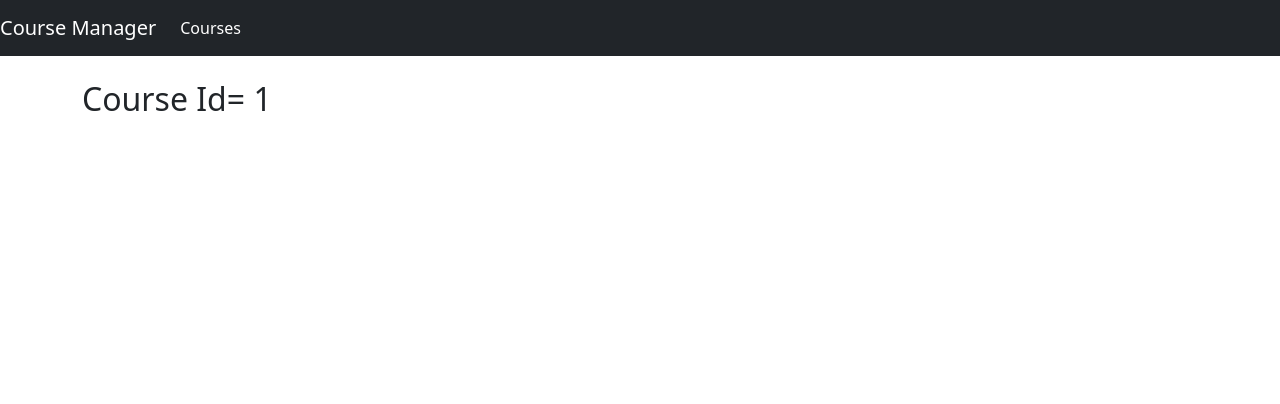
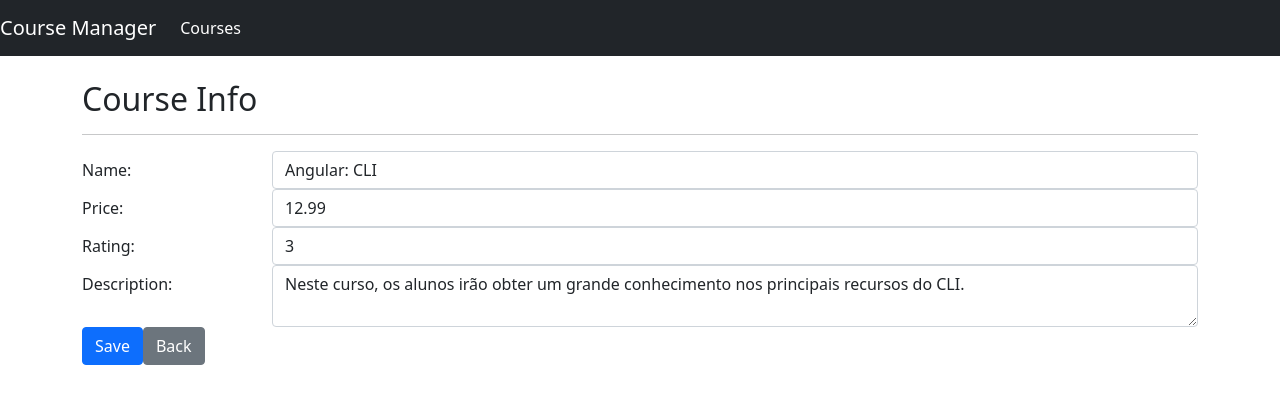
Before and after one commit to YuriAugusto/AngularProject, an Angular app: page /courses/info/1 in a window 1280 px wide. Shown: the top 404 px of the page. Built offline with nearby package versions, Linux system fonts and the light colour scheme.

Commit message:
Adição da funcionalidade de edição dos cursos

```diff
--- a/src/app/courses/course-info.component.html
+++ b/src/app/courses/course-info.component.html
@@ -1 +1,60 @@
-<h2>Course Id= {{ courseId }}</h2>
+<h2>Course Info</h2>
+<hr/><!-- adiciona uma linha abaixo do do subtítulo -->
+
+<form #courseForm="ngForm">
+
+<!-- Name -->
+  <div class="form-group row">
+    <label class="col-sm-2 col-form-label">Name:</label>
+    <div class="col-sm-10">
+      <input [(ngModel)]="course.name" required name="name" #courseName="ngModel"
+        [ngClass]="{'is-invalid': courseName.invalid}" class="form-control">
+
+      <div class="invalid-feedback">
+        <span>Course name is required</span>
+      </div>
+    </div>
+  </div>
+
+<!-- Price -->
+  <div class="form-group row">
+    <label class="col-sm-2 col-form-label">Price:</label>
+    <div class="col-sm-10">
+      <input [(ngModel)]="course.price" required name="price" #coursePrice="ngModel" type="number"
+        [ngClass]="{'is-invalid': coursePrice.invalid}" class="form-control">
+
+      <div class="invalid-feedback">
+        <span>Course price is required</span>
+      </div>
+    </div>
+  </div>
+
+<!-- Rating -->
+  <div class="form-group row">
+    <label class="col-sm-2 col-form-label">Rating:</label>
+    <div class="col-sm-10">
+      <input [(ngModel)]="course.rating" required name="rating" #courseRating="ngModel" type="number"
+        [ngClass]="{'is-invalid': courseRating.invalid}" class="form-control">
+
+      <div class="invalid-feedback">
+        <span>Course rating is required</span>
+      </div>
+    </div>
+  </div>
+
+<!-- Description -->
+  <div class="form-group row">
+    <label class="col-sm-2 col-form-label">Description:</label>
+    <div class="col-sm-10">
+      <textarea [(ngModel)]="course.description" required name="description" #courseDescription="ngModel"
+        [ngClass]="{'is-invalid': courseDescription.invalid}" class="form-control"></textarea>
+
+      <div class="invalid-feedback">
+        <span>Course description is required</span>
+      </div>
+    </div>
+  </div>
+
+  <button [disabled]="courseForm.invalid" (click)="save()" class="btn btn-primary mr-2">Save</button>
+  <button [routerLink]="['/courses']" class="btn btn-secondary">Back</button>
+</form>
--- a/src/app/courses/course-info.component.ts
+++ b/src/app/courses/course-info.component.ts
@@ -1,5 +1,7 @@
 import { Component, OnInit } from "@angular/core";
 import { ActivatedRoute } from "@angular/router";
+import { Course } from "./course";
+import { CourseService } from './course.service';
 
 @Component({
   templateUrl:'./course-info.component.html'
@@ -7,11 +9,14 @@ import { ActivatedRoute } from "@angular/router";
 
 export class CourseInfoComponent implements OnInit{
 
-  courseId: number;
+  course: Course;
 
-  constructor(private activatedRoute: ActivatedRoute) {}
+  constructor(private activatedRoute: ActivatedRoute, private courseService: CourseService) {}//aqui eu faço a injeção de dependência
 
   ngOnInit():void{
-    this.courseId = +this.activatedRoute.snapshot.paramMap.get('id');//o retorno é uma string e o símbolo de '+' serve para converter a string em number
+    this.course = this.courseService.retriveById(+this.activatedRoute.snapshot.paramMap.get('id'));//o retorno é uma string e o símbolo de '+' serve para converter a string em number
+  }
+  save(): void{
+    this.courseService.save(this.course);
   }
 }
--- a/src/app/courses/course.service.ts
+++ b/src/app/courses/course.service.ts
@@ -9,6 +9,17 @@ export class CourseService{
 
   retriveAll():Course[]{
     return COURSES;
+  }
+
+  retriveById(id: number): Course{
+    return COURSES.find((courseIterator: Course) => courseIterator.id === id);//retorna o elemento que tiver o id informado
+  }
+
+  save(course: Course): void{
+    if (course.id) {
+      const index = COURSES.findIndex((courseIterator: Course) => courseIterator.id === course.id);
+      COURSES[index] = course;
+    }
   }
 
 }
```
